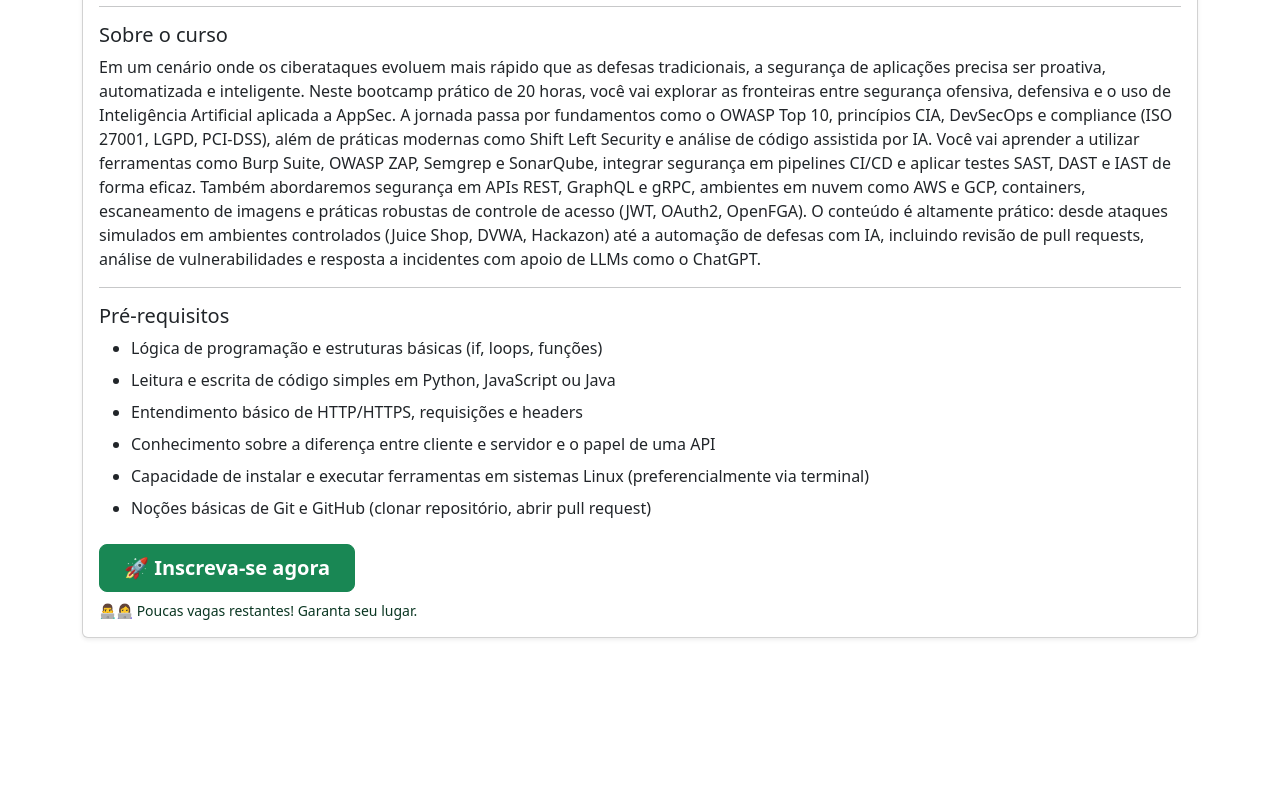
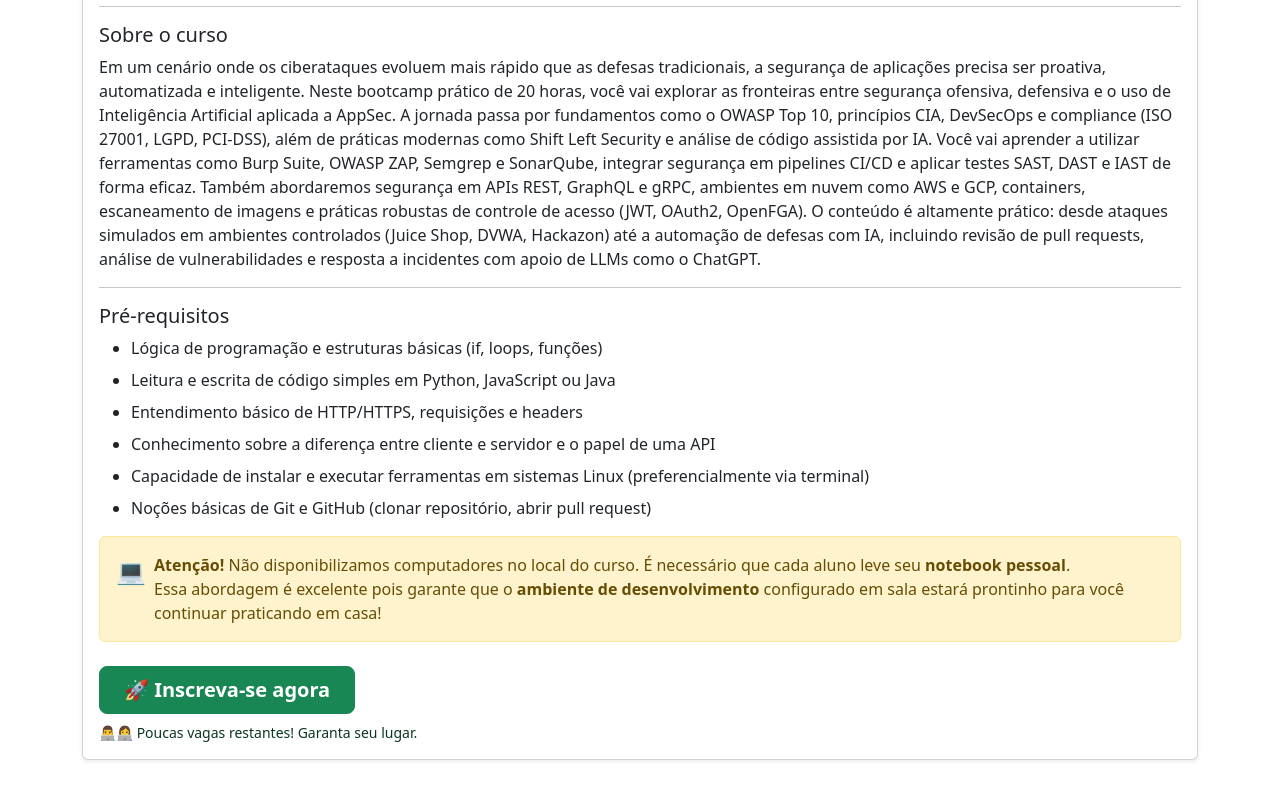
Before and after one commit to kelsonvictr/programaai-frontend, a React (Vite) app: page /cursos/2 in a window 1280 px wide. Shown: the part 1141-1941 px from the top of the page. Before the commit the page ends 1827 px from the top, so only its background shows below. Built offline with nearby package versions, Linux system fonts and the light colour scheme.

Commit message:
fix: aviso notebook

```diff
--- a/src/pages/CourseDetails.tsx
+++ b/src/pages/CourseDetails.tsx
@@ -81,6 +81,15 @@ const CourseDetails: React.FC = () => {
           </>
         )}
 
+          <div className="alert alert-warning d-flex align-items-start gap-2" role="alert">
+            <span style={{ fontSize: "1.5rem" }}>💻</span>
+            <div>
+              <strong>Atenção!</strong> Não disponibilizamos computadores no local do curso. É necessário que cada aluno leve seu <strong>notebook pessoal</strong>.
+              <br />
+              Essa abordagem é excelente pois garante que o <strong>ambiente de desenvolvimento</strong> configurado em sala estará prontinho para você continuar praticando em casa!
+            </div>
+          </div>
+
           <div className="mt-4 d-flex flex-column flex-md-row gap-3">
             <div>
               <Link to={`/inscricao/${id}`} className="btn btn-success btn-lg fw-bold px-4 py-2">
```
Lines whose indentation alone changed are shown as unchanged.
